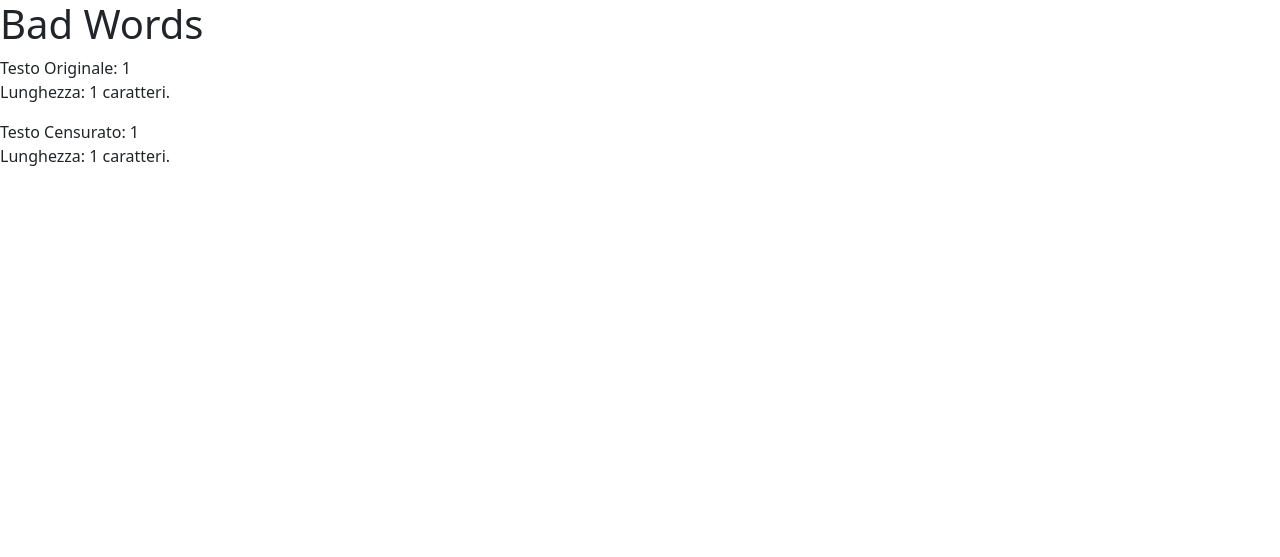
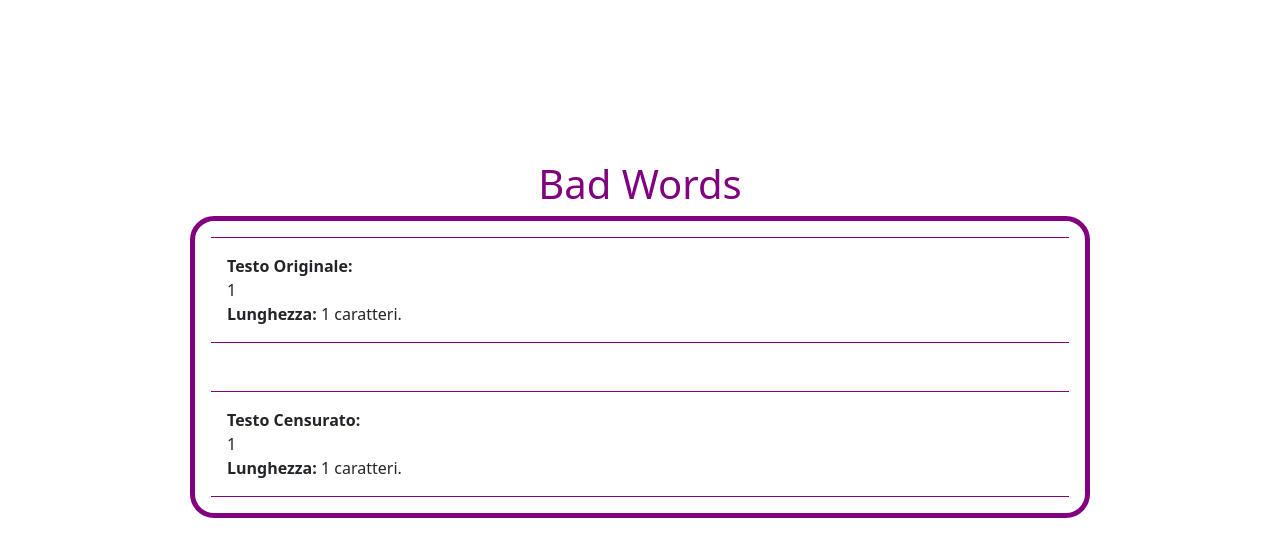
Before and after one commit to christiansaccani/php-badwords, a PHP site: page /censored.php?original_text=1 in a window 1280 px wide. Shown: the top 557 px of the page. Run offline with PHP 8.4, Linux system fonts and the light colour scheme; data that the repository does not hold is empty.

Commit message:
Exercise Done!

```diff
--- a/censored.php
+++ b/censored.php
@@ -23,14 +23,16 @@ $censored_text = str_replace($bad_word, "***", $original_text);
 <body>
     <h1>Bad Words</h1>
 
-    <p class="mb-3">
-        Testo Originale: <?php echo $original_text ?><br>
-        Lunghezza: <?php echo strlen($original_text) ?> caratteri.
-    </p>
+    <div id="censored_div">
+        <p class="mb-5">
+            <strong>Testo Originale:</strong><br><?php echo $original_text ?><br>
+            <strong>Lunghezza:</strong> <?php echo strlen($original_text) ?> caratteri.
+        </p>
 
-    <p>
-        Testo Censurato: <?php echo $censored_text ?><br>
-        Lunghezza: <?php echo strlen($censored_text) ?> caratteri.
-    </p>
+        <p>
+            <strong>Testo Censurato:</strong><br><?php echo $censored_text ?><br>
+            <strong>Lunghezza:</strong> <?php echo strlen($censored_text) ?> caratteri.
+        </p>
+    </div>
 </body>
 </html>
--- a/style.css
+++ b/style.css
@@ -2,6 +2,31 @@
     box-sizing: border-box;
     margin: 0;
     padding: 0;
+}
+
+body {
+    display: flex;
+    flex-direction: column;
+    justify-content: center;
+    align-items: center;
+
+    margin-top: 20vh;
+}
+
+h1 {
+    color: purple;
+}
+
+#my_form {
+    display: flex;
+    flex-direction: column;
+    align-items: center;
+
+    border: 5px solid purple;
+    padding: 1em;
+    border-radius: 24px;
+
+    width: 900px;
 }
 
 label {
@@ -18,13 +43,26 @@ label {
     max-width: 300px;
 }
 
-#my_form {
-    display: flex;
-    flex-direction: column;
-}
-
 #submit {
     width: 100px;
 }
 
 /* ----------------------------- */
+
+#censored_div {
+    width: 900px;
+
+    border: 5px solid purple;
+    padding: 1em;
+    border-radius: 24px;
+}
+
+p {
+    margin-bottom: 0;
+    max-height: 250px;
+    overflow-y: auto;
+
+    border-bottom: 1px solid purple;
+    border-top: 1px solid purple;
+    padding: 1em;
+}
```
Also changed, not shown: index.php (+4 -4 lines).
